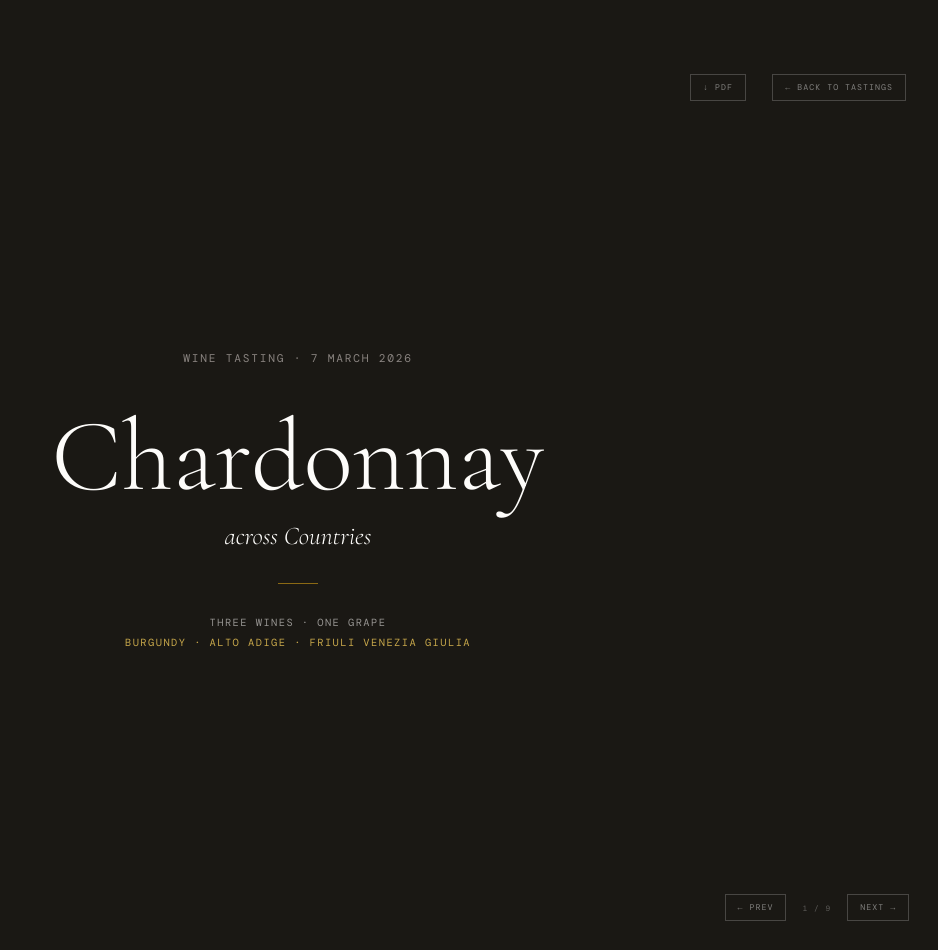
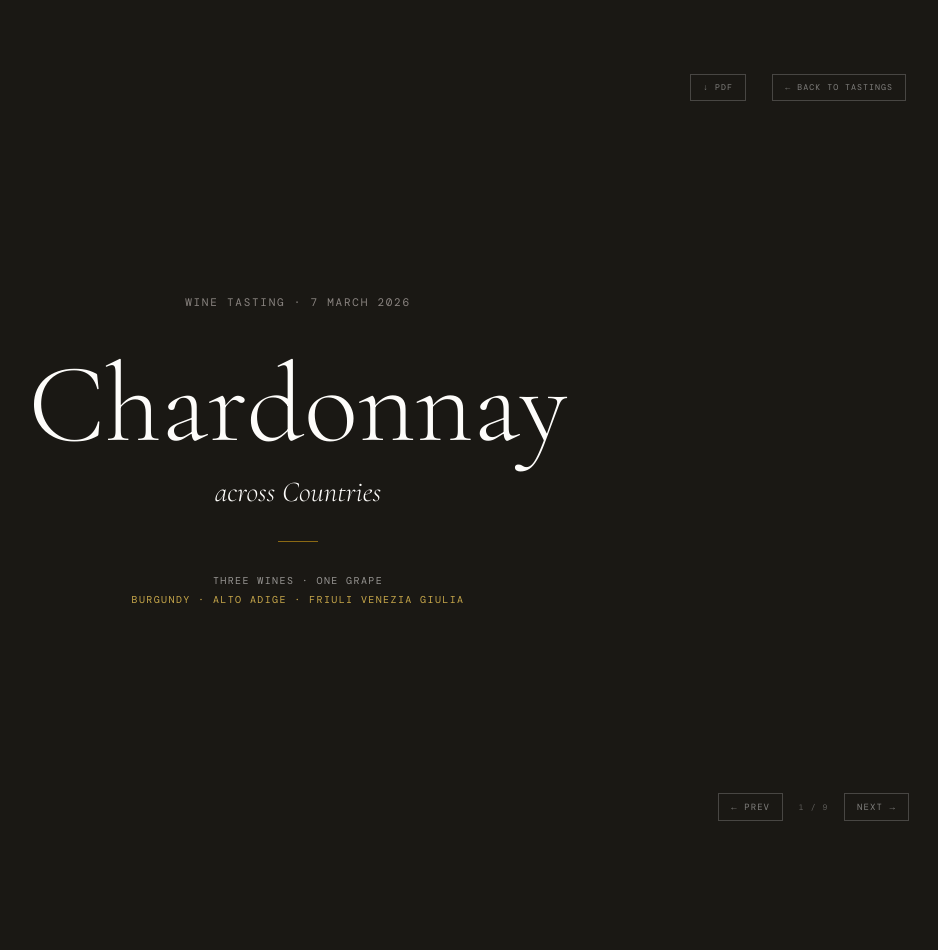
Before and after one commit to silviodirubbo/cellar, a Jekyll site: the page built from _tastings/chardonnay-across-countries.html, in a window 1280 px wide. Shown: the whole page, without its empty margins (342-1280 px from the left). Built offline with Jekyll 4.4.1, drawn with Linux system fonts in a browser that asks for light colours; some web fonts are replaced; after the commit the page ends 900 px from its top, so only the background shows below that.

Commit message:
Refactor Chardonnay tasting HTML and CSS
Updated CSS styles and HTML structure for the Chardonnay presentation.

```diff
--- a/_tastings/chardonnay-across-countries.html
+++ b/_tastings/chardonnay-across-countries.html
@@ -5,63 +5,338 @@
 ---
 <style>
 @import url('https://fonts.googleapis.com/css2?family=Cormorant+Garamond:ital,wght@0,300;0,400;1,300;1,400&family=DM+Mono:wght@300;400&display=swap');
-:root{--warm-white:#FDFCFA;--off-white:#F7F5F0;--ink:#1A1814;--ink-mid:#4A4640;--ink-light:#8A8480;--green:#2C4A3E;--gold:#8B6914;--rule:#E2DED8}
-*{margin:0;padding:0;box-sizing:border-box}
-body{font-family:'Cormorant Garamond',serif;background:var(--ink);overflow:hidden;width:100vw;height:100vh}
-.deck{width:100vw;height:100vh;position:relative}
-.slide{position:absolute;inset:0;width:100%;height:100%;display:none}
-.slide.active{display:flex}
 
-/* COVER */
-.slide-cover{background:var(--ink);flex-direction:column;align-items:center;justify-content:center;text-align:center}
-.cover-bg{position:absolute;inset:0;background-size:cover;background-position:center;opacity:.18}
-.cover-content{position:relative;z-index:1;display:flex;flex-direction:column;align-items:center}
-.eyebrow{font-family:'DM Mono',monospace;font-weight:300;font-size:clamp(.55rem,1vw,.7rem);letter-spacing:.16em;text-transform:uppercase;color:var(--ink-light);margin-bottom:2.5rem}
-.cover-title{font-size:clamp(3.5rem,8vw,7rem);font-weight:300;line-height:1;color:var(--warm-white)}
-.cover-subtitle{font-size:clamp(1.1rem,2vw,1.8rem);font-weight:300;font-style:italic;color:var(--warm-white);margin-top:.8rem}
-.cover-rule{width:40px;height:1px;background:var(--gold);margin:2rem auto}
-.cover-meta{font-family:'DM Mono',monospace;font-weight:300;font-size:clamp(.5rem,.85vw,.65rem);letter-spacing:.14em;text-transform:uppercase;color:rgba(253,252,250,.55)}
+:root {
+  --warm-white: #FDFCFA;
+  --off-white:  #F7F5F0;
+  --ink:        #1A1814;
+  --ink-mid:    #4A4640;
+  --ink-light:  #8A8480;
+  --green:      #2C4A3E;
+  --gold:       #8B6914;
+  --rule:       #E2DED8;
+}
 
-/* INTRO */
-.slide-intro{background:var(--warm-white);color:var(--ink);flex-direction:column;align-items:center;justify-content:center;text-align:center;padding:5rem}
-.intro-label{font-family:'DM Mono',monospace;font-weight:300;font-size:.6rem;letter-spacing:.18em;text-transform:uppercase;color:var(--ink-light);margin-bottom:1.5rem}
-.intro-grape{font-size:clamp(4rem,9vw,8rem);font-weight:300;color:var(--ink);line-height:1;letter-spacing:-.02em}
-.intro-vline{width:1px;height:40px;background:var(--rule);margin:2rem auto}
-.intro-grid{display:grid;grid-template-columns:repeat(3,1fr);gap:3rem;max-width:600px}
-.ig-label{font-family:'DM Mono',monospace;font-weight:300;font-size:.55rem;letter-spacing:.16em;text-transform:uppercase;color:var(--ink-light);margin-bottom:.5rem}
-.ig-val{font-size:clamp(.85rem,1.2vw,1rem);font-weight:300;color:var(--ink-mid);line-height:1.5}
-.ig-val em{color:var(--green);font-style:italic}
+* { margin: 0; padding: 0; box-sizing: border-box; }
 
-/* WINE SLIDE */
-.slide-wine{background:var(--warm-white);color:var(--ink);flex-direction:row}
-.wine-map{flex:2;position:relative;overflow:hidden;background:var(--off-white)}
-.wine-map img{width:100%;height:100%;object-fit:cover;object-position:center}
-.map-tag{position:absolute;bottom:1.2rem;left:1.2rem;font-family:'DM Mono',monospace;font-weight:300;font-size:.48rem;letter-spacing:.14em;text-transform:uppercase;color:var(--ink);background:rgba(253,252,250,.9);padding:.3rem .55rem}
-.wine-panel{flex:1;display:flex;flex-direction:column;padding:2.8rem 2.2rem;border-left:1px solid var(--rule);background:var(--warm-white)}
-.w-counter{font-family:'DM Mono',monospace;font-weight:300;font-size:.52rem;letter-spacing:.16em;text-transform:uppercase;color:var(--ink-light);margin-bottom:.35rem}
-.w-appellation{font-family:'DM Mono',monospace;font-weight:300;font-size:.52rem;letter-spacing:.13em;text-transform:uppercase;color:var(--gold);margin-bottom:1.8rem}
-.w-hrule{width:100%;height:1px;background:var(--rule);margin-bottom:1.8rem}
-.wine-bottle{flex:1;display:flex;align-items:center;justify-content:center;min-height:0;padding:.5rem 0}
-.wine-bottle img{max-height:100%;max-width:75%;object-fit:contain;filter:drop-shadow(0 4px 24px rgba(26,24,20,.07))}
-.wine-info{padding-top:1.4rem;border-top:1px solid var(--rule)}
-.w-name{font-size:clamp(1.4rem,2.2vw,2rem);font-weight:300;color:var(--ink);line-height:1.15;margin-bottom:.2rem}
-.w-producer{font-size:clamp(.75rem,1vw,.88rem);font-weight:300;font-style:italic;color:var(--green);margin-bottom:.9rem}
-.w-meta{display:flex;align-items:baseline;gap:.5rem;margin-bottom:.25rem}
-.w-ml{font-family:'DM Mono',monospace;font-weight:300;font-size:.48rem;letter-spacing:.14em;text-transform:uppercase;color:var(--ink-light);min-width:2.8rem}
-.w-mv{font-size:.75rem;font-weight:300;color:var(--ink-mid)}
-.wine-qr{float:right;display:flex;flex-direction:column;align-items:center;gap:.4rem;margin:0 0 .8rem .8rem}
-.wine-qr img{width:88px;height:88px;object-fit:contain}
-.qr-label{font-family:'DM Mono',monospace;font-weight:300;font-size:.42rem;letter-spacing:.12em;text-transform:uppercase;color:var(--ink-light);text-align:center;line-height:1.6}
+/* Fixed 1280×800 canvas — body is already locked by the layout */
+body {
+  font-family: 'Cormorant Garamond', serif;
+  background: var(--ink);
+}
 
-/* NAV */
+.deck {
+  width: 1280px;
+  height: 800px;
+  position: relative;
+}
 
+.slide {
+  position: absolute;
+  inset: 0;
+  width: 1280px;
+  height: 800px;
+  display: none;
+}
+.slide.active { display: flex; }
 
+/* ── COVER ──────────────────────────────────────────── */
+.slide-cover {
+  background: var(--ink);
+  flex-direction: column;
+  align-items: center;
+  justify-content: center;
+  text-align: center;
+}
+.cover-bg {
+  position: absolute;
+  inset: 0;
+  background-size: cover;
+  background-position: center;
+  opacity: .18;
+}
+.cover-content {
+  position: relative;
+  z-index: 1;
+  display: flex;
+  flex-direction: column;
+  align-items: center;
+}
+.eyebrow {
+  font-family: 'DM Mono', monospace;
+  font-weight: 300;
+  font-size: 11px;
+  letter-spacing: .16em;
+  text-transform: uppercase;
+  color: var(--ink-light);
+  margin-bottom: 40px;
+}
+.cover-title {
+  font-size: 112px;
+  font-weight: 300;
+  line-height: 1;
+  color: var(--warm-white);
+}
+.cover-subtitle {
+  font-size: 29px;
+  font-weight: 300;
+  font-style: italic;
+  color: var(--warm-white);
+  margin-top: 13px;
+}
+.cover-rule {
+  width: 40px;
+  height: 1px;
+  background: var(--gold);
+  margin: 32px auto;
+}
+.cover-meta {
+  font-family: 'DM Mono', monospace;
+  font-weight: 300;
+  font-size: 10px;
+  letter-spacing: .14em;
+  text-transform: uppercase;
+  color: rgba(253,252,250,.55);
+}
 
+/* ── INTRO ──────────────────────────────────────────── */
+.slide-intro {
+  background: var(--warm-white);
+  color: var(--ink);
+  flex-direction: column;
+  align-items: center;
+  justify-content: center;
+  text-align: center;
+  padding: 80px;
+}
+.intro-label {
+  font-family: 'DM Mono', monospace;
+  font-weight: 300;
+  font-size: 10px;
+  letter-spacing: .18em;
+  text-transform: uppercase;
+  color: var(--ink-light);
+  margin-bottom: 24px;
+}
+.intro-grape {
+  font-size: 128px;
+  font-weight: 300;
+  color: var(--ink);
+  line-height: 1;
+  letter-spacing: -.02em;
+}
+.intro-vline {
+  width: 1px;
+  height: 40px;
+  background: var(--rule);
+  margin: 32px auto;
+}
+.intro-grid {
+  display: grid;
+  grid-template-columns: repeat(3, 1fr);
+  gap: 48px;
+  max-width: 600px;
+}
+.ig-label {
+  font-family: 'DM Mono', monospace;
+  font-weight: 300;
+  font-size: 9px;
+  letter-spacing: .16em;
+  text-transform: uppercase;
+  color: var(--ink-light);
+  margin-bottom: 8px;
+}
+.ig-val {
+  font-size: 14px;
+  font-weight: 300;
+  color: var(--ink-mid);
+  line-height: 1.5;
+}
+.ig-val em { color: var(--green); font-style: italic; }
 
+/* ── WINE SLIDE ─────────────────────────────────────── */
+.slide-wine {
+  background: var(--warm-white);
+  color: var(--ink);
+  flex-direction: row;
+}
 
-.pres-nav{position:fixed;bottom:1.8rem;right:1.8rem;display:flex;align-items:center;gap:.5rem;z-index:100}
-.pres-btn{font-family:'DM Mono',monospace;font-size:.52rem;letter-spacing:.12em;text-transform:uppercase;padding:.45rem .75rem;border:1px solid;background:transparent;cursor:pointer;transition:all .2s}
-.pres-count{font-family:'DM Mono',monospace;font-size:.48rem;letter-spacing:.14em;min-width:2.8rem;text-align:center}
+/* Map — left 2/3 */
+.wine-map {
+  width: 853px;   /* 1280 × 2/3 */
+  height: 800px;
+  flex-shrink: 0;
+  position: relative;
+  overflow: hidden;
+  background: var(--off-white);
+}
+.wine-map img {
+  width: 100%;
+  height: 100%;
+  object-fit: cover;
+  object-position: center;
+  display: block;
+}
+.map-tag {
+  position: absolute;
+  bottom: 19px;
+  left: 19px;
+  font-family: 'DM Mono', monospace;
+  font-weight: 300;
+  font-size: 8px;
+  letter-spacing: .14em;
+  text-transform: uppercase;
+  color: var(--ink);
+  background: rgba(253,252,250,.9);
+  padding: 5px 9px;
+}
+
+/* Panel — right 1/3 */
+.wine-panel {
+  width: 427px;   /* 1280 - 853 */
+  height: 800px;
+  flex-shrink: 0;
+  display: flex;
+  flex-direction: column;
+  padding: 44px 35px 32px;
+  border-left: 1px solid var(--rule);
+  background: var(--warm-white);
+}
+.w-counter {
+  font-family: 'DM Mono', monospace;
+  font-weight: 300;
+  font-size: 9px;
+  letter-spacing: .16em;
+  text-transform: uppercase;
+  color: var(--ink-light);
+  margin-bottom: 6px;
+}
+.w-appellation {
+  font-family: 'DM Mono', monospace;
+  font-weight: 300;
+  font-size: 9px;
+  letter-spacing: .13em;
+  text-transform: uppercase;
+  color: var(--gold);
+  margin-bottom: 28px;
+}
+.w-hrule {
+  width: 100%;
+  height: 1px;
+  background: var(--rule);
+  margin-bottom: 0;
+}
+
+/* Bottle — grows to fill remaining space */
+.wine-bottle {
+  flex: 1;
+  display: flex;
+  align-items: center;
+  justify-content: center;
+  min-height: 0;
+  padding: 16px 0;
+}
+.wine-bottle img {
+  max-height: 100%;
+  max-width: 72%;
+  object-fit: contain;
+  filter: drop-shadow(0 4px 24px rgba(26,24,20,.07));
+}
+
+/* Info — pinned to bottom */
+.wine-info {
+  padding-top: 22px;
+  border-top: 1px solid var(--rule);
+  flex-shrink: 0;
+}
+.w-name {
+  font-size: 28px;
+  font-weight: 300;
+  color: var(--ink);
+  line-height: 1.15;
+  margin-bottom: 3px;
+}
+.w-producer {
+  font-size: 14px;
+  font-weight: 300;
+  font-style: italic;
+  color: var(--green);
+  margin-bottom: 14px;
+}
+.w-meta {
+  display: flex;
+  align-items: baseline;
+  gap: 8px;
+  margin-bottom: 4px;
+}
+.w-ml {
+  font-family: 'DM Mono', monospace;
+  font-weight: 300;
+  font-size: 8px;
+  letter-spacing: .14em;
+  text-transform: uppercase;
+  color: var(--ink-light);
+  min-width: 46px;
+}
+.w-mv {
+  font-size: 13px;
+  font-weight: 300;
+  color: var(--ink-mid);
+}
+
+/* QR — top-right of wine-info, floated */
+.wine-qr {
+  float: right;
+  display: flex;
+  flex-direction: column;
+  align-items: center;
+  gap: 6px;
+  margin: 0 0 12px 12px;
+}
+.wine-qr img {
+  width: 80px;
+  height: 80px;
+  object-fit: contain;
+}
+.qr-label {
+  font-family: 'DM Mono', monospace;
+  font-weight: 300;
+  font-size: 7px;
+  letter-spacing: .12em;
+  text-transform: uppercase;
+  color: var(--ink-light);
+  text-align: center;
+  line-height: 1.6;
+}
+
+/* ── NAV ────────────────────────────────────────────── */
+.pres-nav {
+  position: fixed;
+  bottom: 29px;
+  right: 29px;
+  display: flex;
+  align-items: center;
+  gap: 8px;
+  z-index: 100;
+}
+.pres-btn {
+  font-family: 'DM Mono', monospace;
+  font-size: 9px;
+  letter-spacing: .12em;
+  text-transform: uppercase;
+  padding: 7px 12px;
+  border: 1px solid;
+  background: transparent;
+  cursor: pointer;
+  transition: all .2s;
+}
+.pres-count {
+  font-family: 'DM Mono', monospace;
+  font-size: 8px;
+  letter-spacing: .14em;
+  min-width: 45px;
+  text-align: center;
+}
 </style>
 
 <div class="deck" id="deck">
@@ -74,7 +349,7 @@
       <div class="cover-subtitle">across Countries</div>
       <div class="cover-rule"></div>
       <div class="cover-meta">Three wines · One grape</div>
-      <div class="cover-meta" style="margin-top:.4rem;color:#C8A84B">Burgundy · Alto Adige · Friuli Venezia Giulia</div>
+      <div class="cover-meta" style="margin-top:6px;color:#C8A84B">Burgundy · Alto Adige · Friuli Venezia Giulia</div>
     </div>
   </div>
 
@@ -84,9 +359,18 @@
     <div class="intro-grape">Chardonnay</div>
     <div class="intro-vline"></div>
     <div class="intro-grid">
-      <div><div class="ig-label">Origin</div><div class="ig-val">Burgundy, France</div></div>
-      <div><div class="ig-label">Character</div><div class="ig-val"><em>Mineral · Citrus<br>Rich · Versatile</em></div></div>
-      <div><div class="ig-label">Style</div><div class="ig-val">100% white<br>monovarietal</div></div>
+      <div>
+        <div class="ig-label">Origin</div>
+        <div class="ig-val">Burgundy, France</div>
+      </div>
+      <div>
+        <div class="ig-label">Character</div>
+        <div class="ig-val"><em>Mineral · Citrus<br>Rich · Versatile</em></div>
+      </div>
+      <div>
+        <div class="ig-label">Style</div>
+        <div class="ig-val">100% white<br>monovarietal</div>
+      </div>
     </div>
   </div>
 
@@ -100,7 +384,9 @@
       <div class="w-counter">01 / 03</div>
       <div class="w-appellation">Montagny Premier Cru · Côte Chalonnaise</div>
       <div class="w-hrule"></div>
-      <div class="wine-bottle"><img src="{{ site.baseurl }}/assets/tastings/chardonnay-across-countries/bottle_drouhin.png.png" alt="Montagny<br>Premier Cru"></div>
+      <div class="wine-bottle">
+        <img src="{{ site.baseurl }}/assets/tastings/chardonnay-across-countries/bottle_drouhin.png.png" alt="Montagny Premier Cru">
+      </div>
       <div class="wine-info">
         <div class="wine-qr">
           <img src="{{ site.baseurl }}/assets/tastings/chardonnay-across-countries/qr_drouhin.png.png" alt="QR">
@@ -124,7 +410,9 @@
       <div class="w-counter">01 / 03</div>
       <div class="w-appellation">Montagny Premier Cru · Côte Chalonnaise</div>
       <div class="w-hrule"></div>
-      <div class="wine-bottle"><img src="{{ site.baseurl }}/assets/tastings/chardonnay-across-countries/bottle_drouhin.png.png" alt="Montagny<br>Premier Cru"></div>
+      <div class="wine-bottle">
+        <img src="{{ site.baseurl }}/assets/tastings/chardonnay-across-countries/bottle_drouhin.png.png" alt="Montagny Premier Cru">
+      </div>
       <div class="wine-info">
         <div class="wine-qr">
           <img src="{{ site.baseurl }}/assets/tastings/chardonnay-across-countries/qr_drouhin.png.png" alt="QR">
@@ -148,7 +436,9 @@
       <div class="w-counter">01 / 03</div>
       <div class="w-appellation">Montagny Premier Cru · Côte Chalonnaise</div>
       <div class="w-hrule"></div>
-      <div class="wine-bottle"><img src="{{ site.baseurl }}/assets/tastings/chardonnay-across-countries/bottle_drouhin.png.png" alt="Montagny<br>Premier Cru"></div>
+      <div class="wine-bottle">
+        <img src="{{ site.baseurl }}/assets/tastings/chardonnay-across-countries/bottle_drouhin.png.png" alt="Montagny Premier Cru">
+      </div>
       <div class="wine-info">
         <div class="wine-qr">
           <img src="{{ site.baseurl }}/assets/tastings/chardonnay-across-countries/qr_drouhin.png.png" alt="QR">
@@ -172,7 +462,9 @@
       <div class="w-counter">02 / 03</div>
       <div class="w-appellation">Appiano · Alto Adige DOC</div>
       <div class="w-hrule"></div>
-      <div class="wine-bottle"><img src="{{ site.baseurl }}/assets/tastings/chardonnay-across-countries/bottle_sanct_valentin.png.png" alt="Sanct Valentin<br>Chardonnay"></div>
+      <div class="wine-bottle">
+        <img src="{{ site.baseurl }}/assets/tastings/chardonnay-across-countries/bottle_sanct_valentin.png.png" alt="Sanct Valentin Chardonnay">
+      </div>
       <div class="wine-info">
         <div class="wine-qr">
           <img src="{{ site.baseurl }}/assets/tastings/chardonnay-across-countries/qr_sanct_valentin.png.png" alt="QR">
@@ -196,7 +488,9 @@
       <div class="w-counter">02 / 03</div>
       <div class="w-appellation">Appiano · Alto Adige DOC</div>
       <div class="w-hrule"></div>
-      <div class="wine-bottle"><img src="{{ site.baseurl }}/assets/tastings/chardonnay-across-countries/bottle_sanct_valentin.png.png" alt="Sanct Valentin<br>Chardonnay"></div>
+      <div class="wine-bottle">
+        <img src="{{ site.baseurl }}/assets/tastings/chardonnay-across-countries/bottle_sanct_valentin.png.png" alt="Sanct Valentin Chardonnay">
+      </div>
       <div class="wine-info">
         <div class="wine-qr">
           <img src="{{ site.baseurl }}/assets/tastings/chardonnay-across-countries/qr_sanct_valentin.png.png" alt="QR">
@@ -220,7 +514,9 @@
       <div class="w-counter">03 / 03</div>
       <div class="w-appellation">Isonzo · Friuli Venezia Giulia DOC</div>
       <div class="w-hrule"></div>
-      <div class="wine-bottle"><img src="{{ site.baseurl }}/assets/tastings/chardonnay-across-countries/bottle_lis_neris.png.png" alt="Jurosa<br>Chardonnay"></div>
+      <div class="wine-bottle">
+        <img src="{{ site.baseurl }}/assets/tastings/chardonnay-across-countries/bottle_lis_neris.png.png" alt="Jurosa Chardonnay">
+      </div>
       <div class="wine-info">
         <div class="wine-qr">
           <img src="{{ site.baseurl }}/assets/tastings/chardonnay-across-countries/qr_lis_neris.png.png" alt="QR">
@@ -244,7 +540,9 @@
       <div class="w-counter">03 / 03</div>
       <div class="w-appellation">Isonzo · Friuli Venezia Giulia DOC</div>
       <div class="w-hrule"></div>
-      <div class="wine-bottle"><img src="{{ site.baseurl }}/assets/tastings/chardonnay-across-countries/bottle_lis_neris.png.png" alt="Jurosa<br>Chardonnay"></div>
+      <div class="wine-bottle">
+        <img src="{{ site.baseurl }}/assets/tastings/chardonnay-across-countries/bottle_lis_neris.png.png" alt="Jurosa Chardonnay">
+      </div>
       <div class="wine-info">
         <div class="wine-qr">
           <img src="{{ site.baseurl }}/assets/tastings/chardonnay-across-countries/qr_lis_neris.png.png" alt="QR">
@@ -258,7 +556,7 @@
     </div>
   </div>
 
-</div>
+</div><!-- /.deck -->
 
 <div class="pres-nav">
   <button class="pres-btn" id="prevBtn">← Prev</button>
@@ -275,42 +573,32 @@
     cur = Math.max(0, Math.min(slides.length - 1, n));
     slides[cur].classList.add('active');
     document.getElementById('presCount').textContent = (cur + 1) + ' / ' + slides.length;
+
     const dark   = slides[cur].classList.contains('slide-cover');
     const fg     = dark ? 'rgba(255,255,255,.45)' : 'rgba(26,24,20,.5)';
     const subtle = dark ? 'rgba(255,255,255,.3)'  : 'rgba(26,24,20,.3)';
     const bd     = dark ? 'rgba(255,255,255,.2)'  : 'rgba(26,24,20,.2)';
-
     ['prevBtn','nextBtn'].forEach(id => {
       const b = document.getElementById(id);
       b.style.color       = fg;
       b.style.borderColor = bd;
     });
     document.getElementById('presCount').style.color = subtle;
-
-    const exit = document.getElementById('deckExit');
-    if (exit) {
-      exit.style.color       = fg;
-      exit.style.borderColor = bd;
-    }
     if (window.__updatePdfBtn) window.__updatePdfBtn(dark);
   }
 
-  // Init
   slides[0].classList.add('active');
   setTimeout(() => goTo(0), 0);
 
-  // Keyboard
   document.addEventListener('keydown', e => {
     if (e.key === 'ArrowRight' || e.key === 'ArrowDown' || e.key === ' ') goTo(cur + 1);
     if (e.key === 'ArrowLeft'  || e.key === 'ArrowUp')                    goTo(cur - 1);
     if (e.key === 'Escape') window.location.href = '{{ site.baseurl }}/tastings/';
   });
 
-  // Click anywhere to advance (except nav)
   document.getElementById('deck').addEventListener('click', e => {
     if (!e.target.closest('.pres-nav')) goTo(cur + 1);
   });
-
   document.getElementById('prevBtn').addEventListener('click', e => { e.stopPropagation(); goTo(cur - 1); });
   document.getElementById('nextBtn').addEventListener('click', e => { e.stopPropagation(); goTo(cur + 1); });
 </script>
```
